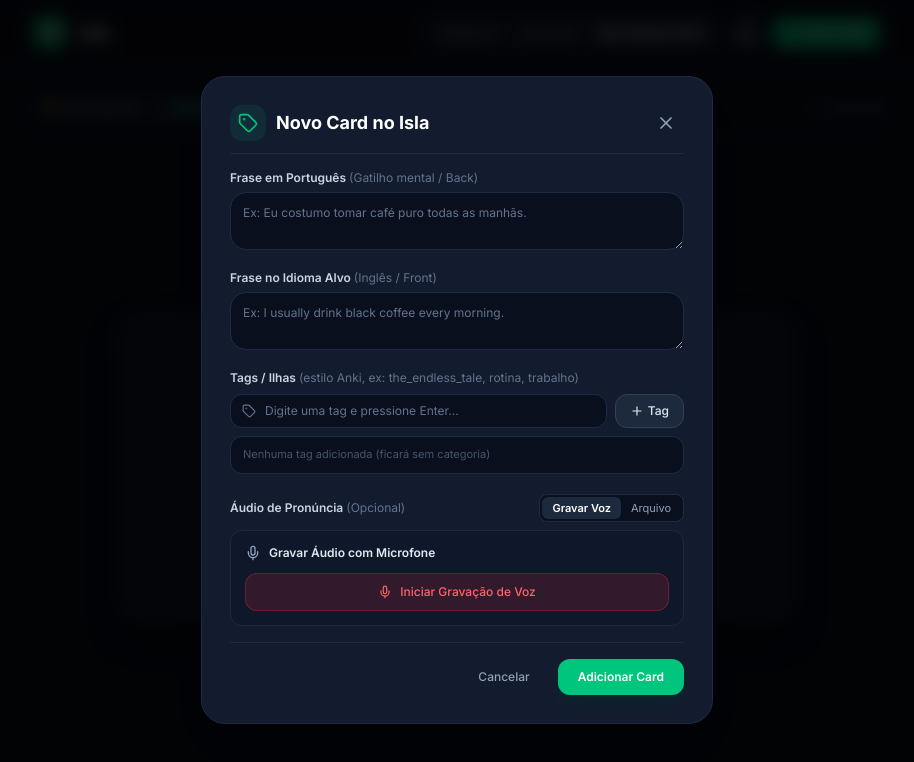
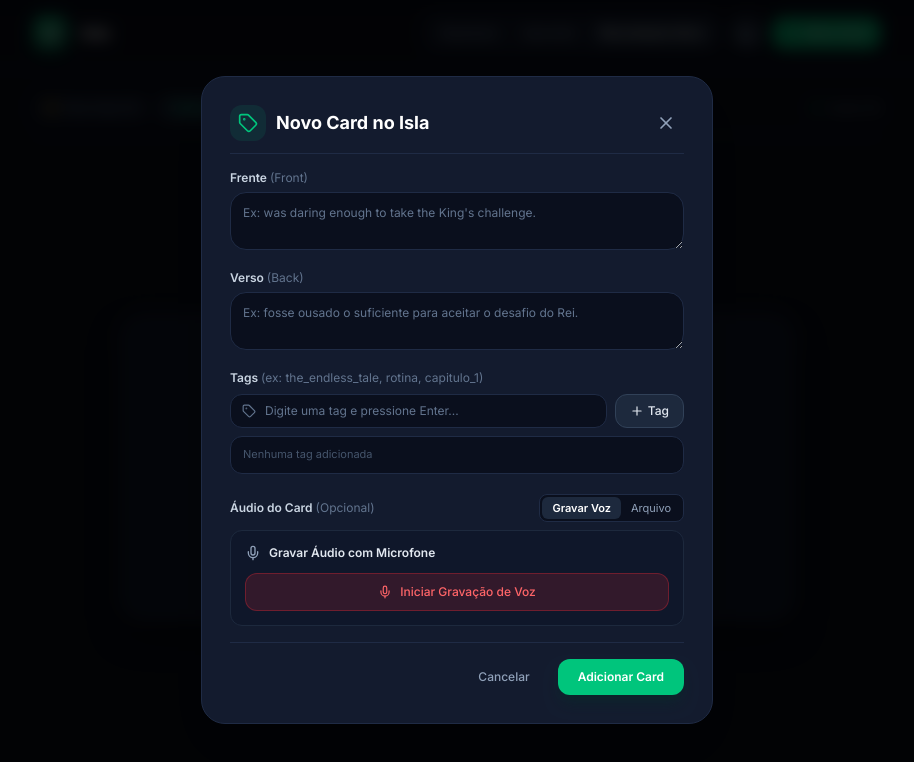
Before and after one commit to diogopereiraasp/Isla, a React (Vite) app: page / in a window 1280 px wide. Both pictures are taken after a click on the button "Novo Card". Shown: the top 762 px of the page, without its empty margins (183-1097 px from the left). Built offline with nearby package versions, Linux system fonts and the light colour scheme.

Commit message:
refactor: update terminology to Frente (Front) and Verso (Back)

```diff
--- a/src/components/AddPhraseModal.jsx
+++ b/src/components/AddPhraseModal.jsx
@@ -9,8 +9,8 @@ export default function AddPhraseModal({
   editingPhrase = null,
   existingTags = []
 }) {
-  const [native, setNative] = useState('');
-  const [target, setTarget] = useState('');
+  const [target, setTarget] = useState(''); // Frente (Front)
+  const [native, setNative] = useState(''); // Verso (Back)
   const [tags, setTags] = useState([]);
   const [tagInput, setTagInput] = useState('');
   const [audioBlob, setAudioBlob] = useState(null);
@@ -20,14 +20,14 @@ export default function AddPhraseModal({
   // Pre-fill on open/edit
   React.useEffect(() => {
     if (editingPhrase) {
+      setTarget(editingPhrase.target || '');
       setNative(editingPhrase.native || '');
-      setTarget(editingPhrase.target || '');
       setTags(Array.isArray(editingPhrase.tags) ? editingPhrase.tags : []);
       setAudioBlob(editingPhrase.audioBlob || null);
       setFileName(editingPhrase.audioBlob ? 'Áudio Existente' : '');
     } else {
+      setTarget('');
       setNative('');
-      setTarget('');
       setTags([]);
       setTagInput('');
       setAudioBlob(null);
@@ -82,9 +82,8 @@ export default function AddPhraseModal({
 
   const handleSubmit = (e) => {
     e.preventDefault();
-    if (!native.trim() || !target.trim()) return;
+    if (!target.trim() || !native.trim()) return;
 
-    // If user left some tag in input, add it before saving
     let finalTags = [...tags];
     if (tagInput.trim()) {
       const formatted = tagInput.trim().toLowerCase().replace(/\s+/g, '_');
@@ -95,8 +94,8 @@ export default function AddPhraseModal({
 
     onSave({
       id: editingPhrase?.id,
+      target: target.trim(),
       native: native.trim(),
-      target: target.trim(),
       tags: finalTags,
       audioBlob
     });
@@ -126,32 +125,32 @@ export default function AddPhraseModal({
 
         <form onSubmit={handleSubmit} className="space-y-4 text-xs">
 
-          {/* Front / Native prompt */}
+          {/* Frente (Front) */}
           <div>
             <label className="block font-semibold text-slate-300 mb-1.5">
-              Frase em Português <span className="text-slate-500 font-normal">(Gatilho mental / Back)</span>
+              Frente <span className="text-slate-500 font-normal">(Front)</span>
+            </label>
+            <textarea
+              required
+              rows={2}
+              value={target}
+              onChange={(e) => setTarget(e.target.value)}
+              placeholder="Ex: was daring enough to take the King's challenge."
+              className="w-full bg-[#0a0f1d] border border-[#1f2b45] rounded-2xl p-3 text-slate-100 placeholder-slate-500 focus:border-[#00c57c] focus:ring-1 focus:ring-[#00c57c] focus:outline-none text-xs transition"
+            />
+          </div>
+
+          {/* Verso (Back) */}
+          <div>
+            <label className="block font-semibold text-slate-300 mb-1.5">
+              Verso <span className="text-slate-500 font-normal">(Back)</span>
             </label>
             <textarea
               required
               rows={2}
               value={native}
               onChange={(e) => setNative(e.target.value)}
-              placeholder="Ex: Eu costumo tomar café puro todas as manhãs."
-              className="w-full bg-[#0a0f1d] border border-[#1f2b45] rounded-2xl p-3 text-slate-100 placeholder-slate-500 focus:border-[#00c57c] focus:ring-1 focus:ring-[#00c57c] focus:outline-none text-xs transition"
-            />
-          </div>
-
-          {/* Target phrase (English / Front) */}
-          <div>
-            <label className="block font-semibold text-slate-300 mb-1.5">
-              Frase no Idioma Alvo <span className="text-slate-500 font-normal">(Inglês / Front)</span>
-            </label>
-            <textarea
-              required
-              rows={2}
-              value={target}
-              onChange={(e) => setTarget(e.target.value)}
-              placeholder="Ex: I usually drink black coffee every morning."
+              placeholder="Ex: fosse ousado o suficiente para aceitar o desafio do Rei."
               className="w-full bg-[#0a0f1d] border border-[#1f2b45] rounded-2xl p-3 text-slate-100 placeholder-slate-500 focus:border-[#00c57c] focus:ring-1 focus:ring-[#00c57c] focus:outline-none text-xs transition"
             />
           </div>
@@ -159,7 +158,7 @@ export default function AddPhraseModal({
           {/* Anki-style Tags section */}
           <div className="space-y-2">
             <label className="block font-semibold text-slate-300">
-              Tags / Ilhas <span className="text-slate-500 font-normal">(estilo Anki, ex: the_endless_tale, rotina, trabalho)</span>
+              Tags <span className="text-slate-500 font-normal">(ex: the_endless_tale, rotina, capitulo_1)</span>
             </label>
 
             {/* Tag Input Field */}
@@ -185,10 +184,10 @@ export default function AddPhraseModal({
               </button>
             </div>
 
-            {/* Current Tags Chips matching Anki screenshot style */}
+            {/* Current Tags Chips */}
             <div className="min-h-[38px] p-2 bg-[#0a0f1d] border border-[#1f2b45] rounded-xl flex items-center gap-1.5 flex-wrap">
               {tags.length === 0 ? (
-                <span className="text-slate-600 text-[11px] px-1">Nenhuma tag adicionada (ficará sem categoria)</span>
+                <span className="text-slate-600 text-[11px] px-1">Nenhuma tag adicionada</span>
               ) : (
                 tags.map((tag) => (
                   <span
@@ -213,7 +212,7 @@ export default function AddPhraseModal({
             {/* Quick Sugestões de Tags Existentes */}
             {existingTags.length > 0 && (
               <div className="flex items-center gap-1.5 flex-wrap pt-1 text-[11px]">
-                <span className="text-slate-500">Tags sugeridas:</span>
+                <span className="text-slate-500">Tags existentes:</span>
                 {existingTags.map(tag => (
                   <button
                     key={tag}
@@ -232,7 +231,7 @@ export default function AddPhraseModal({
           <div className="space-y-2 pt-1">
             <div className="flex items-center justify-between">
               <label className="font-semibold text-slate-300">
-                Áudio de Pronúncia <span className="text-slate-500 font-normal">(Opcional)</span>
+                Áudio do Card <span className="text-slate-500 font-normal">(Opcional)</span>
               </label>
 
               <div className="flex items-center bg-[#0a0f1d] p-0.5 rounded-lg border border-[#1f2b45] text-[11px]">
--- a/src/components/PhraseManagerModal.jsx
+++ b/src/components/PhraseManagerModal.jsx
@@ -19,8 +19,8 @@ export default function PhraseManagerModal({
   const filtered = phrases.filter(p => {
     const cardTags = p.tags || [];
     const matchesSearch =
-      p.native.toLowerCase().includes(searchTerm.toLowerCase()) ||
-      p.target.toLowerCase().includes(searchTerm.toLowerCase()) ||
+      (p.target && p.target.toLowerCase().includes(searchTerm.toLowerCase())) ||
+      (p.native && p.native.toLowerCase().includes(searchTerm.toLowerCase())) ||
       cardTags.some(t => t.toLowerCase().includes(searchTerm.toLowerCase()));
 
     const matchesTag = selectedTag === 'all' || cardTags.includes(selectedTag);
@@ -41,7 +41,7 @@ export default function PhraseManagerModal({
               </span>
             </h3>
             <p className="text-xs text-slate-400">
-              Gerencie seus cards, tags do Anki e áudios
+              Gerencie seus cards, tags e áudios
             </p>
           </div>
           <button
@@ -58,7 +58,7 @@ export default function PhraseManagerModal({
             <Search className="w-4 h-4 text-slate-400 absolute left-3.5 top-1/2 -translate-y-1/2" />
             <input
               type="text"
-              placeholder="Buscar por português, inglês ou tag..."
+              placeholder="Buscar por frente, verso ou tag..."
               value={searchTerm}
               onChange={(e) => setSearchTerm(e.target.value)}
               className="w-full bg-[#0a0f1d] border border-[#1f2b45] rounded-xl pl-9 pr-3.5 py-2 text-slate-200 placeholder-slate-500 focus:border-[#00c57c] focus:outline-none text-xs"
@@ -82,7 +82,7 @@ export default function PhraseManagerModal({
         <div className="flex-1 overflow-y-auto space-y-2.5 pr-1 text-xs">
           {filtered.length === 0 ? (
             <div className="py-12 text-center text-slate-500">
-              Nenhum card cadastrado ou encontrado com os filtros atuais.
+              Nenhum card encontrado com os filtros atuais.
             </div>
           ) : (
             filtered.map((phrase) => (
@@ -109,7 +109,7 @@ export default function PhraseManagerModal({
                       </span>
                     ) : (
                       <span className="text-[10px] text-slate-500 flex items-center gap-1">
-                        <Volume2 className="w-3 h-3" /> Voz Nativa
+                        <Volume2 className="w-3 h-3" /> Voz do Sistema
                       </span>
                     )}
 
@@ -119,8 +119,8 @@ export default function PhraseManagerModal({
                       </span>
                     )}
                   </div>
-                  <p className="font-semibold text-slate-200 truncate">{phrase.native}</p>
-                  <p className="text-slate-400 text-[11px] truncate">{phrase.target}</p>
+                  <p className="font-semibold text-slate-200 truncate">{phrase.target}</p>
+                  <p className="text-slate-400 text-[11px] truncate">{phrase.native}</p>
                 </div>
 
                 <div className="flex items-center gap-1 shrink-0">
```
